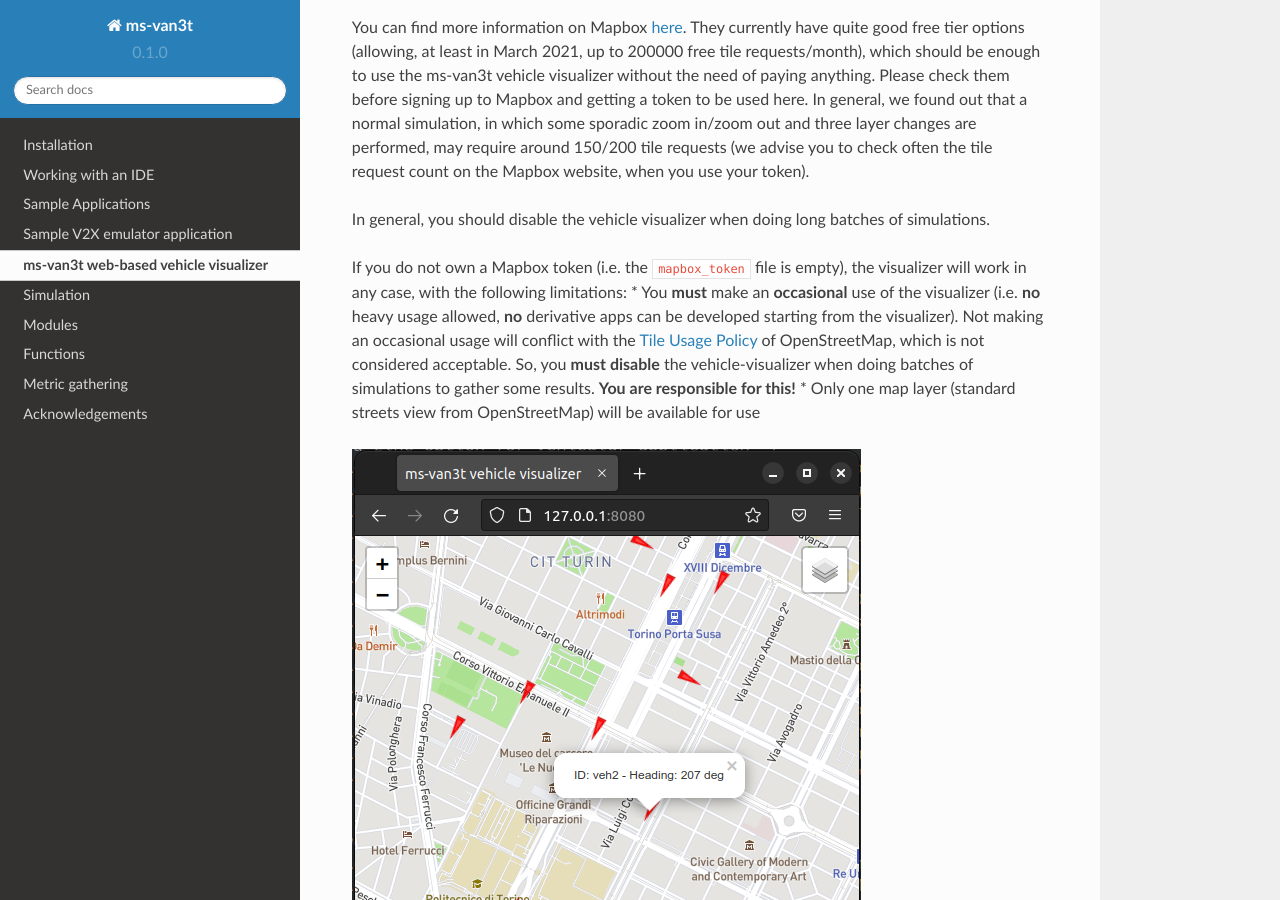
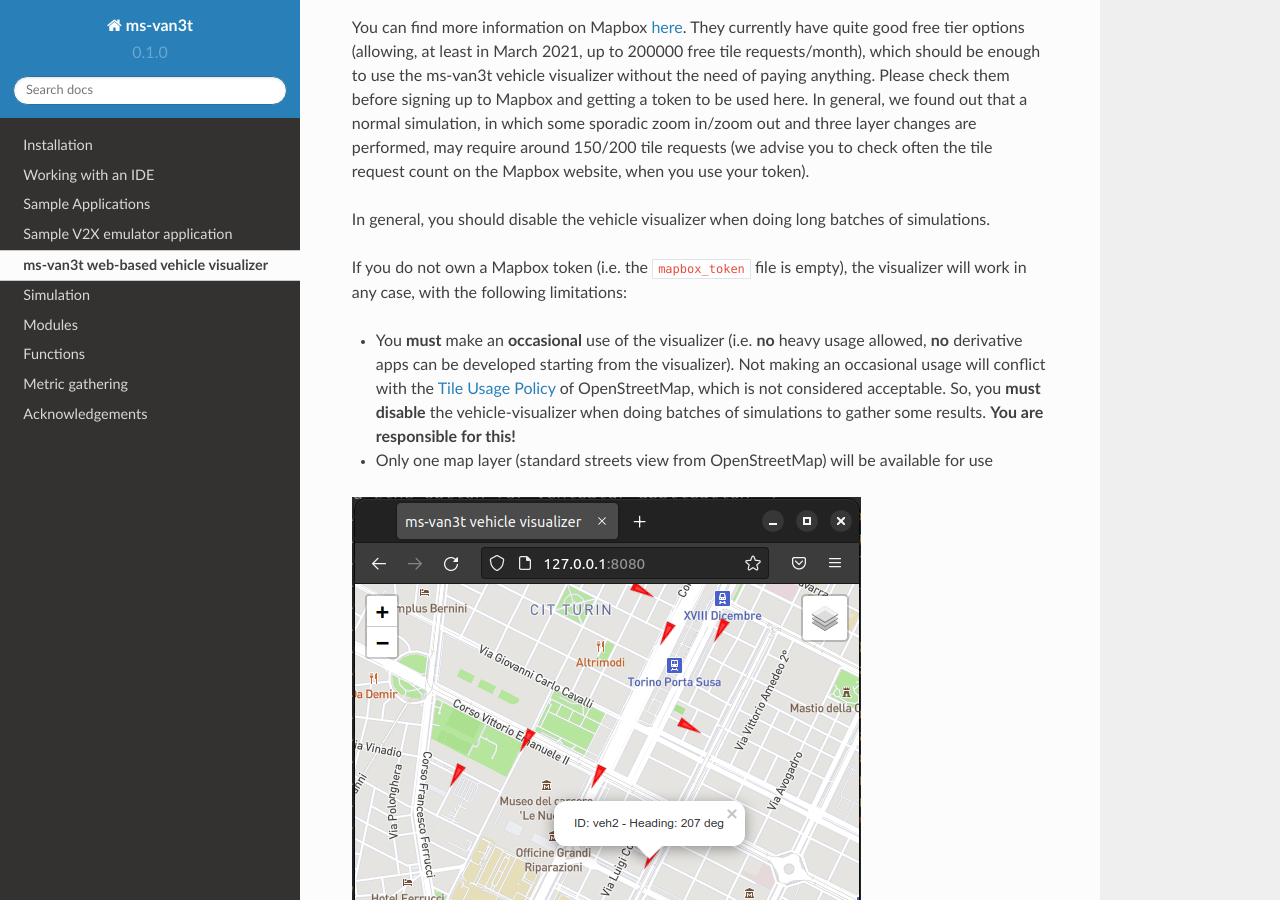
Before and after one commit to carlosrisma/doctutorial, a Sphinx documentation site: the page built from docs/source/VehViz.rst, in a window 1280 px wide and 900 px high, scrolled down 507 px. Built offline with Sphinx 7.4.7 and the Read the Docs theme 2.0.0, drawn with Linux system fonts in a browser that asks for light colours.

Commit message:
Update VehViz.rst

```diff
--- a/docs/source/VehViz.rst
+++ b/docs/source/VehViz.rst
@@ -23,8 +23,10 @@ three layer changes are performed, may require around 150/200 tile requests (we
 In general, you should disable the vehicle visualizer when doing long batches of simulations.
 
 If you do not own a Mapbox token (i.e. the ``mapbox_token`` file is empty), the visualizer will work in any case, with the following limitations:
-* You **must** make an **occasional** use of the visualizer (i.e. **no** heavy usage allowed, **no** derivative apps can be developed starting from the visualizer). Not making an occasional usage will conflict with the `Tile Usage Policy <https://operations.osmfoundation.org/policies/tiles/>`_ of OpenStreetMap, which is not considered acceptable. So, you **must disable** the vehicle-visualizer when doing batches of simulations to gather some results. **You are responsible for this!**
-* Only one map layer (standard streets view from OpenStreetMap) will be available for use
+
+- You **must** make an **occasional** use of the visualizer (i.e. **no** heavy usage allowed, **no** derivative apps can be developed starting from the visualizer). Not making an occasional usage will conflict with the `Tile Usage Policy <https://operations.osmfoundation.org/policies/tiles/>`_ of OpenStreetMap, which is not considered acceptable. So, you **must disable** the vehicle-visualizer when doing batches of simulations to gather some results. **You are responsible for this!**
+
+- Only one map layer (standard streets view from OpenStreetMap) will be available for use
 
 .. image:: veh_viz.png
 
```
